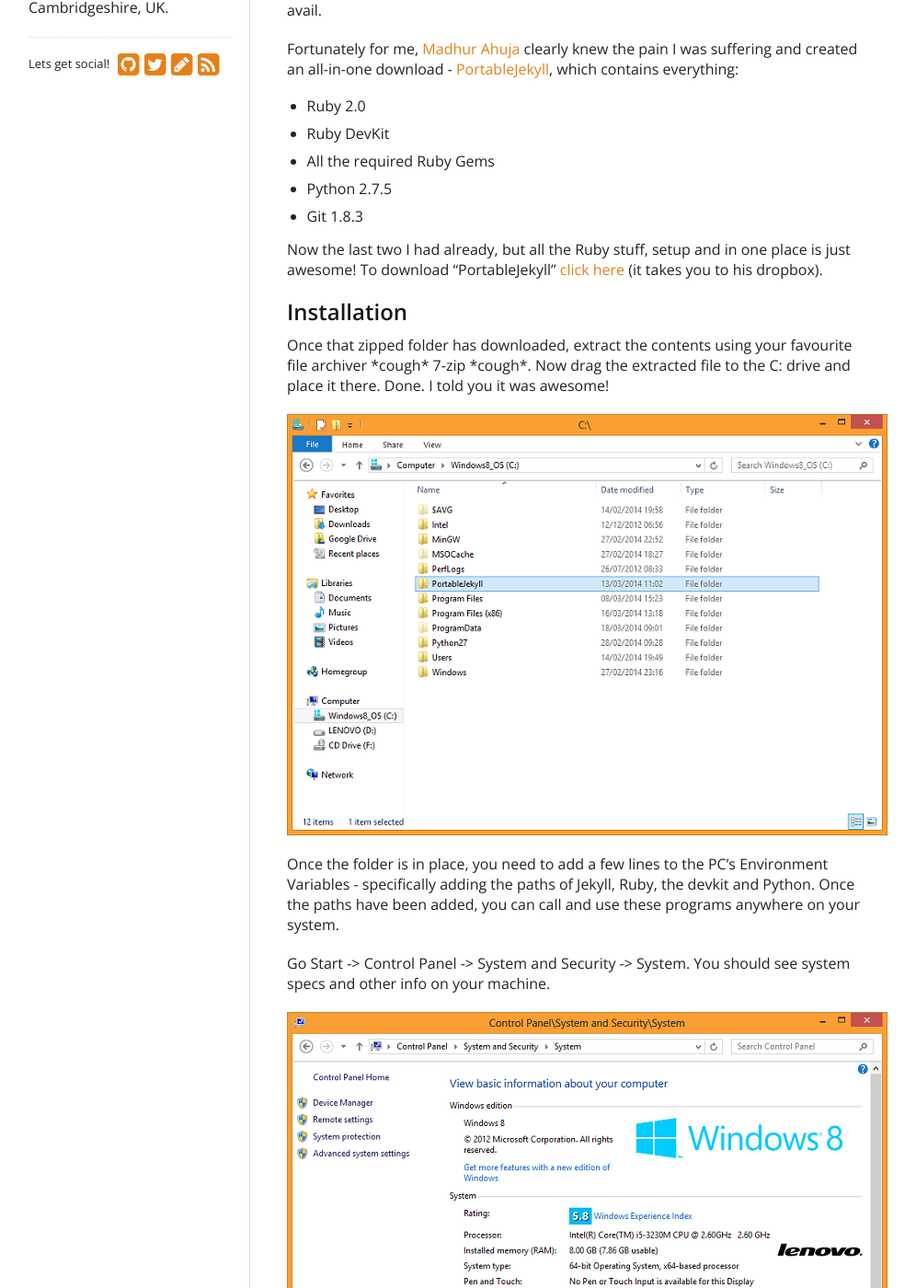
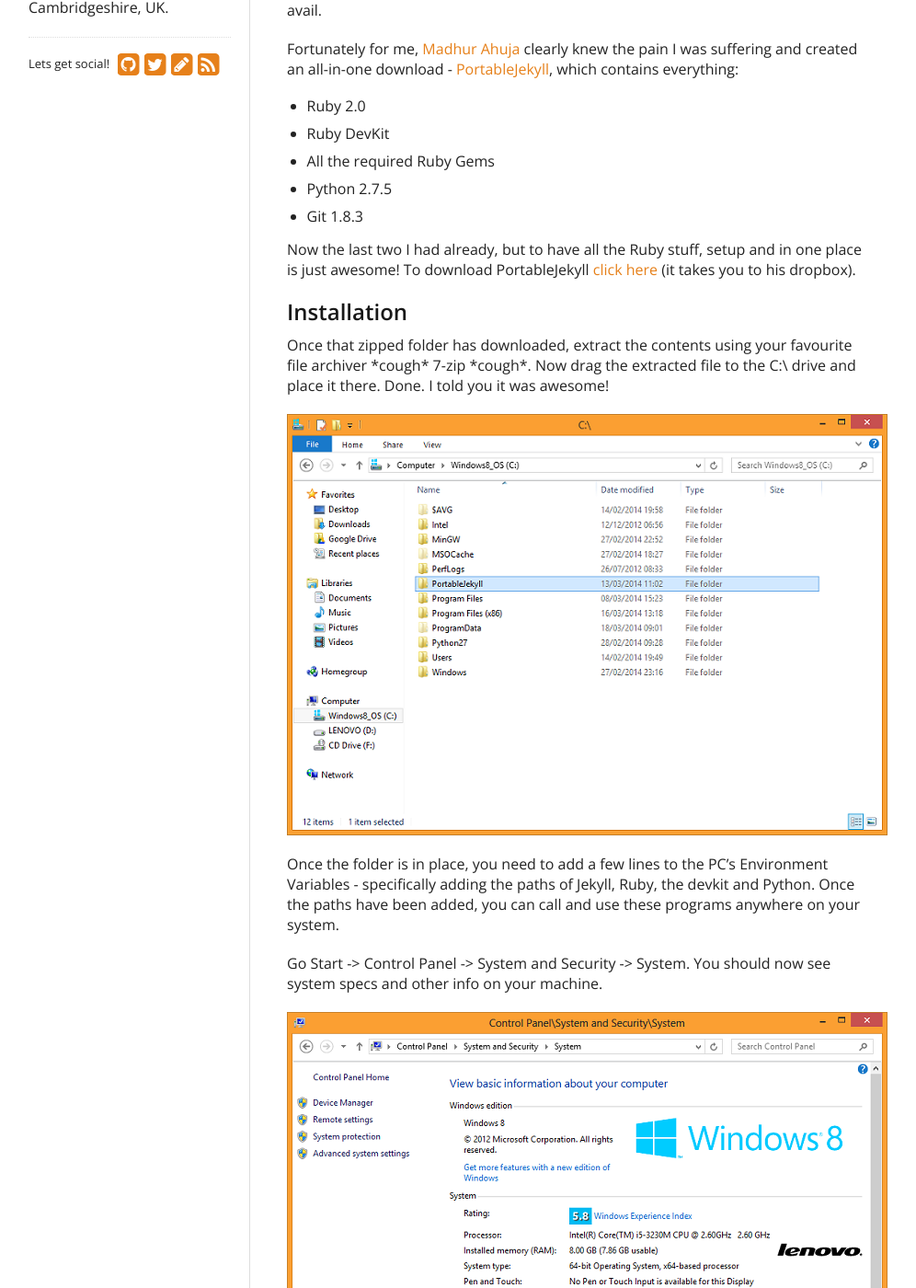
Before and after one commit to ruxia/james12802.github.io, a Jekyll site: the page built from _posts/2014-03-20-how-to-blog-with-jekyll-on-windows-part1.md, in a window 1280 px wide and 1400 px high, scrolled down 350 px. Shown: the whole window at 92% size, without its empty margins (139-1135 px from the left). Built offline with Jekyll 4.4.1, drawn with Linux system fonts in a browser that asks for light colours; nearby versions of some CDN libraries; comment, search, counter and statistics services are not loaded.

Commit message:
Updated grammar and spelling.

```diff
--- a/_posts/2014-03-20-how-to-blog-with-jekyll-on-windows-part1.md
+++ b/_posts/2014-03-20-how-to-blog-with-jekyll-on-windows-part1.md
@@ -17,16 +17,16 @@
 * Python 2.7.5
 * Git 1.8.3
 
-Now the last two I had already, but all the Ruby stuff, setup and in one place is just awesome! To download "PortableJekyll" [click here][pjd] (it takes you to his dropbox).
+Now the last two I had already, but to have all the Ruby stuff, setup and in one place is just awesome! To download PortableJekyll [click here][pjd] (it takes you to his dropbox).
 
 ##Installation
-Once that zipped folder has downloaded, extract the contents using your favourite file archiver \*cough\* 7-zip \*cough\*. Now drag the extracted file to the C: drive	and place it there. Done. I told you it was awesome!
+Once that zipped folder has downloaded, extract the contents using your favourite file archiver \*cough\* 7-zip \*cough\*. Now drag the extracted file to the C:\ drive	and place it there. Done. I told you it was awesome!
 
 ![My C drive][img-c-drive]
 
 Once the folder is in place, you need to add a few lines to the PC's Environment Variables - specifically adding the paths of Jekyll, Ruby, the devkit and Python. Once the paths have been added, you can call and use these programs anywhere on your system.
 
-Go Start -> Control Panel -> System and Security -> System. You should see system specs and other info on your machine.
+Go Start -> Control Panel -> System and Security -> System. You should now see system specs and other info on your machine.
 
 ![What you should be seeing][img-system]
 
```
